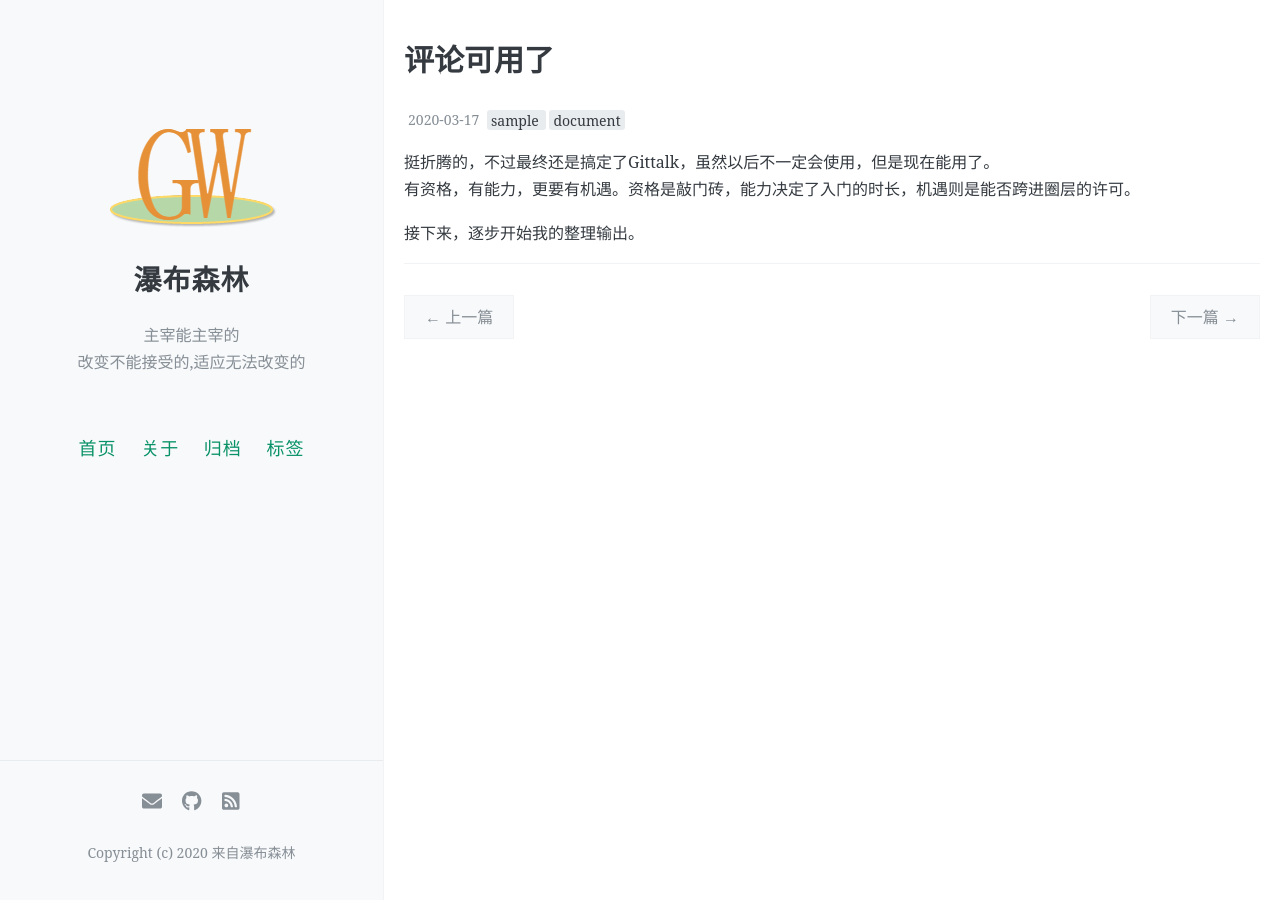
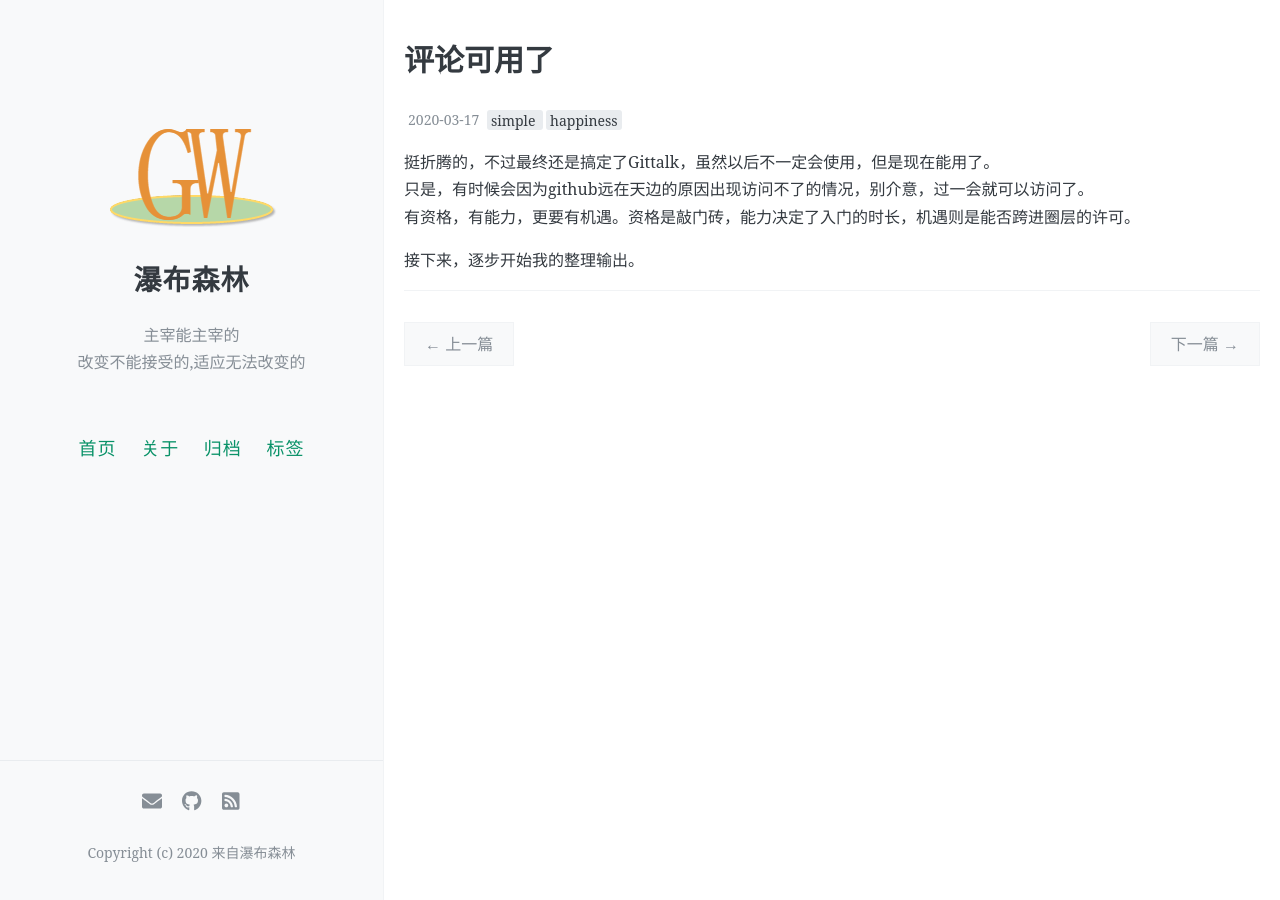
Before and after one commit to jordongao/jordongao.github.io, a Jekyll site: the page built from _posts/2020-03-17-gittalk.md, in a window 1280 px wide. Built offline with Jekyll 4.4.1, drawn with Linux system fonts in a browser that asks for light colours; comment, search, counter and statistics services are not loaded.

Commit message:
Update 2020-03-17-gittalk.md

```diff
--- a/_posts/2020-03-17-gittalk.md
+++ b/_posts/2020-03-17-gittalk.md
@@ -3,10 +3,11 @@ layout: post
 title: 评论可用了
 date: 2020-03-17
 Author: 瀑布森林
-tags: [sample, document]
+tags: [simple, happiness]
 comments: true
 ---
 挺折腾的，不过最终还是搞定了Gittalk，虽然以后不一定会使用，但是现在能用了。<br>
+只是，有时候会因为github远在天边的原因出现访问不了的情况，别介意，过一会就可以访问了。<br>
 有资格，有能力，更要有机遇。资格是敲门砖，能力决定了入门的时长，机遇则是能否跨进圈层的许可。
 
 接下来，逐步开始我的整理输出。
```
